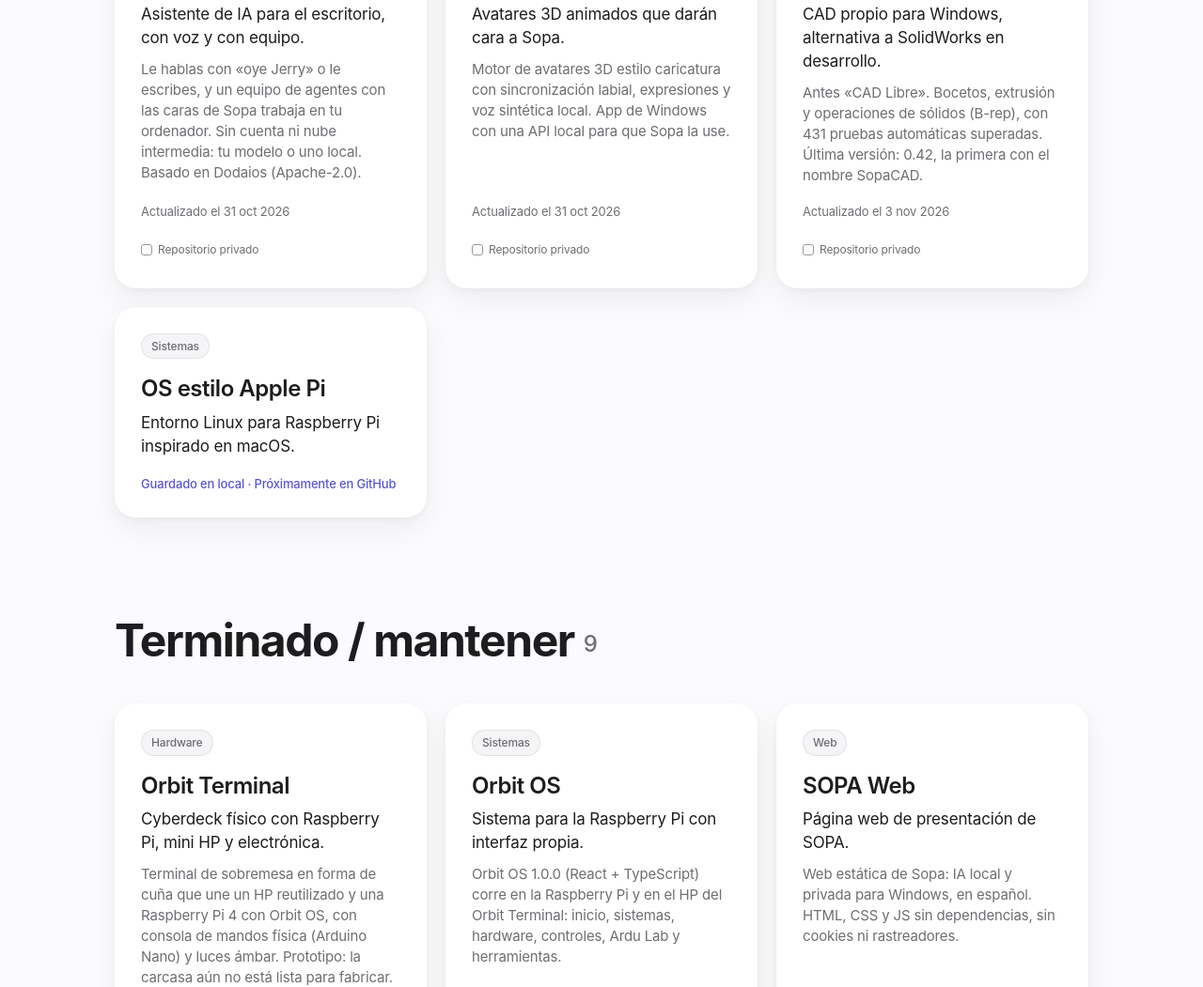
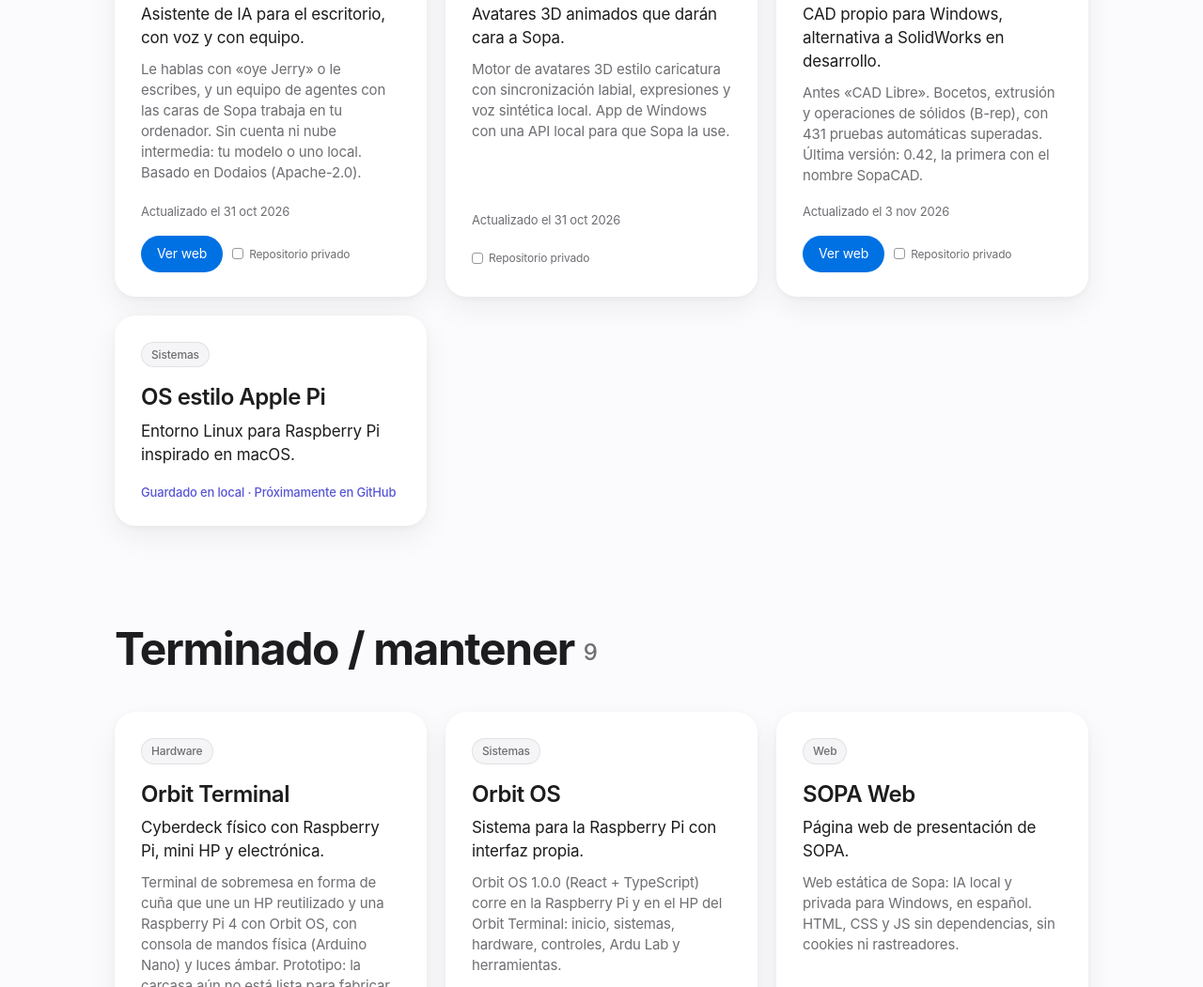
Before and after one commit to ardu01/proyectos, a plain HTML site: page index.html in a window 1280 px wide. Shown: the part 1532-2583 px from the top of the page at 94% size. Drawn offline with Linux system fonts and the light colour scheme.

Commit message:
Enlaces a las webs de Jerry y SopaCAD

```diff
--- a/index.html
+++ b/index.html
@@ -93,7 +93,7 @@ footer{text-align:center;color:var(--fg2);font-size:12px;padding:96px 22px 48px;
   <h3>Jerry</h3>
   <p class="tag">Asistente de IA para el escritorio, con voz y con equipo.</p><p class="desc">Le hablas con «oye Jerry» o le escribes, y un equipo de agentes con las caras de Sopa trabaja en tu ordenador. Sin cuenta ni nube intermedia: tu modelo o uno local. Basado en Dodaios (Apache-2.0).</p>
   <p class="meta">Actualizado el 31 oct 2026</p>
-  <div class="btns"><span class="privlabel">Repositorio privado</span></div>
+  <div class="btns"><a class="btn primary" href="https://ardu01.github.io/jerry-web/" target="_blank" rel="noopener">Ver web</a><span class="privlabel">Repositorio privado</span></div>
 </article><article class="card reveal" id="avatar-engine">
   <div class="pills"><span class="pill cat">IA</span></div>
   <h3>Avatar Engine</h3>
@@ -105,7 +105,7 @@ footer{text-align:center;color:var(--fg2);font-size:12px;padding:96px 22px 48px;
   <h3>SopaCAD</h3>
   <p class="tag">CAD propio para Windows, alternativa a SolidWorks en desarrollo.</p><p class="desc">Antes «CAD Libre». Bocetos, extrusión y operaciones de sólidos (B-rep), con 431 pruebas automáticas superadas. Última versión: 0.42, la primera con el nombre SopaCAD.</p>
   <p class="meta">Actualizado el 3 nov 2026</p>
-  <div class="btns"><span class="privlabel">Repositorio privado</span></div>
+  <div class="btns"><a class="btn primary" href="https://ardu01.github.io/SopaCad-web/" target="_blank" rel="noopener">Ver web</a><span class="privlabel">Repositorio privado</span></div>
 </article><article class="card reveal" id="os-apple">
   <div class="pills"><span class="pill cat">Sistemas</span></div>
   <h3>OS estilo Apple Pi</h3>
```
